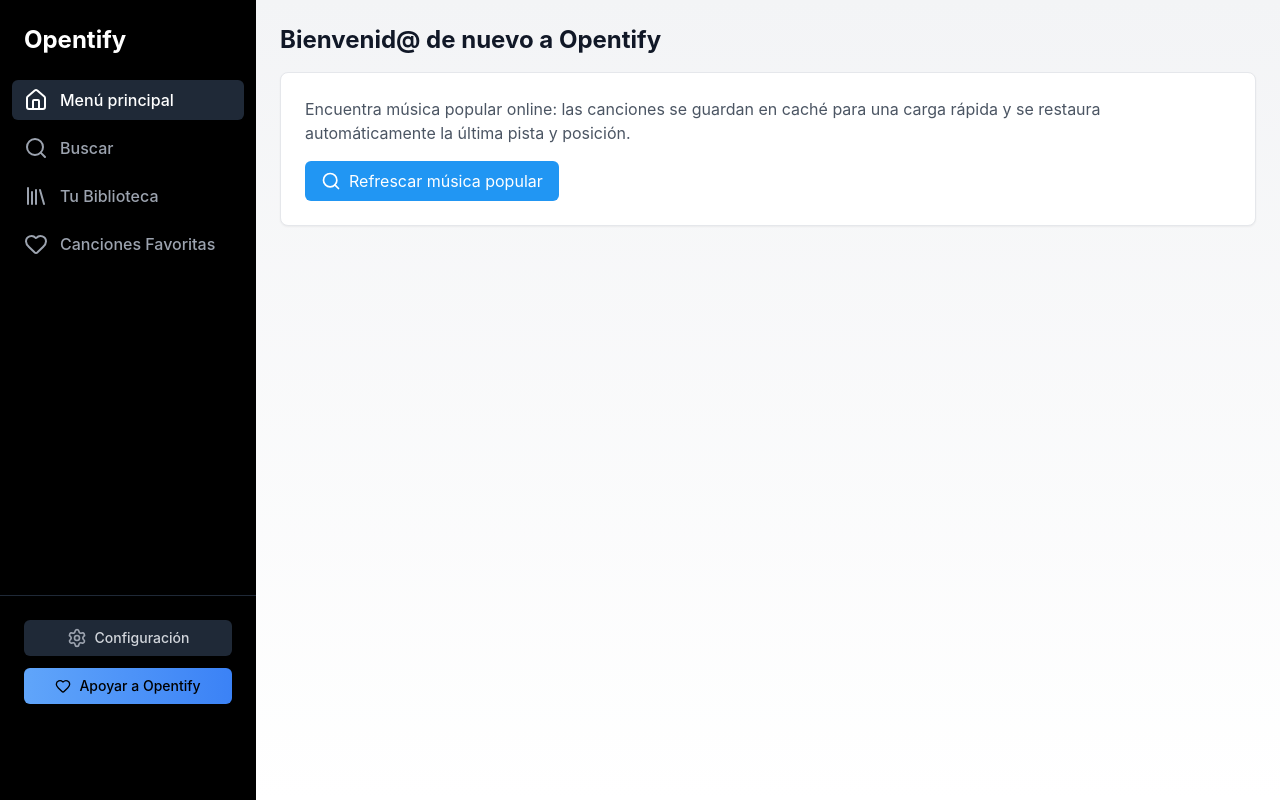
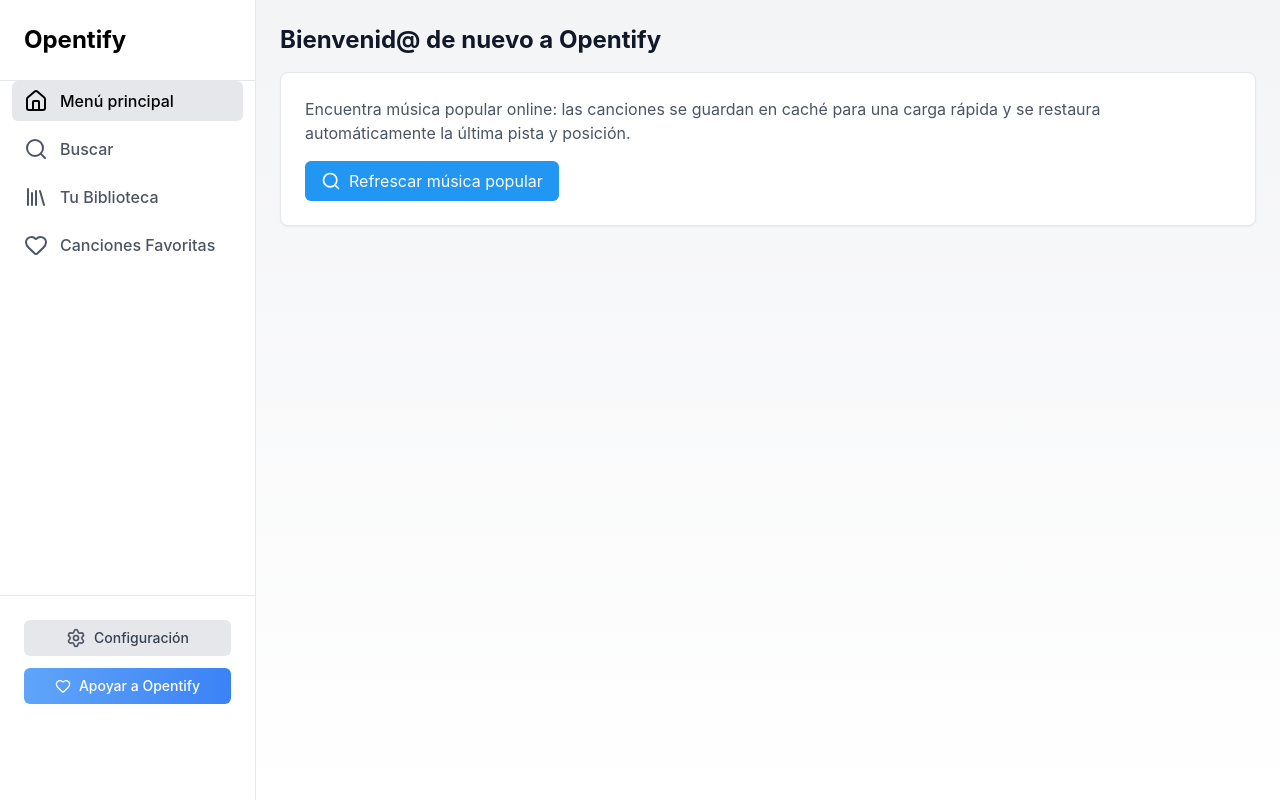
Before and after one commit to aaddrruuss/opentify, a React app: page / in a window 1280 px wide. Built offline with nearby package versions, Linux system fonts and the light colour scheme.

Commit message:
Fixed light mode

```diff
--- a/src/renderer/components/Sidebar.tsx
+++ b/src/renderer/components/Sidebar.tsx
@@ -80,9 +80,9 @@
   }, []);
 
   return (
-    <div className="w-64 bg-black flex flex-col h-full">
-      <div className="p-6">
-        <h1 className="text-2xl font-bold text-white">Opentify</h1>
+    <div className="w-64 bg-white dark:bg-black flex flex-col h-full border-r border-gray-200 dark:border-gray-800">
+      <div className="p-6 border-b border-gray-200 dark:border-gray-800">
+        <h1 className="text-2xl font-bold text-black dark:text-white">Opentify</h1>
       </div>
       <nav className="flex-1 px-3">
         <ul className="space-y-2">
@@ -93,8 +93,8 @@
                 <button
                   className={`flex items-center w-full px-3 py-2 text-left transition-colors rounded-md ${
                     currentView === item.id
-                      ? 'text-white bg-gray-800 font-medium'
-                      : 'text-gray-400 hover:text-white hover:bg-gray-800/50'
+                      ? 'text-black dark:text-white bg-gray-200 dark:bg-gray-800 font-medium'
+                      : 'text-gray-600 dark:text-gray-400 hover:text-black dark:hover:text-white hover:bg-gray-100 dark:hover:bg-gray-800/50'
                   }`}
                   onClick={() => setCurrentView(item.id)}
                 >
@@ -124,12 +124,12 @@
       )}
 
       {/* Settings and Donation Buttons */}
-      <div className="p-6 border-t border-gray-800 space-y-3 pb-24">
+      <div className="p-6 border-t border-gray-200 dark:border-gray-800 space-y-3 pb-24">
         <button
           onClick={() => setCurrentView('settings')}
-          className="flex items-center w-full text-sm transition-colors justify-center gap-2 px-4 py-2 bg-gray-800 text-gray-300 rounded-md hover:bg-gray-700 hover:text-white"
+          className="flex items-center w-full text-sm transition-colors justify-center gap-2 px-4 py-2 bg-gray-200 dark:bg-gray-800 text-gray-700 dark:text-gray-300 rounded-md hover:bg-gray-100 dark:hover:bg-gray-700 hover:text-black dark:hover:text-white"
         >
-          <SettingsIcon className="w-5 h-5 text-gray-400" />
+          <SettingsIcon className="w-5 h-5 text-gray-600 dark:text-gray-400" />
           <span className="font-medium">Configuración</span>
         </button>
 
@@ -143,7 +143,7 @@
               console.error('Error opening donation link:', error);
             }
           }}
-          className="w-full flex items-center justify-center gap-2 px-3 py-2 bg-gradient-to-r from-blue-400 to-blue-500 text-black rounded-md hover:from-blue-500 hover:to-blue-600 transition-all duration-200 font-medium text-sm transform hover:scale-105"
+          className="w-full flex items-center justify-center gap-2 px-3 py-2 bg-gradient-to-r from-blue-400 to-blue-500 text-white rounded-md hover:from-blue-500 hover:to-blue-600 transition-all duration-200 font-medium text-sm transform hover:scale-105"
         >
           <Heart className="h-4 w-4" />
           Apoyar a Opentify
```
